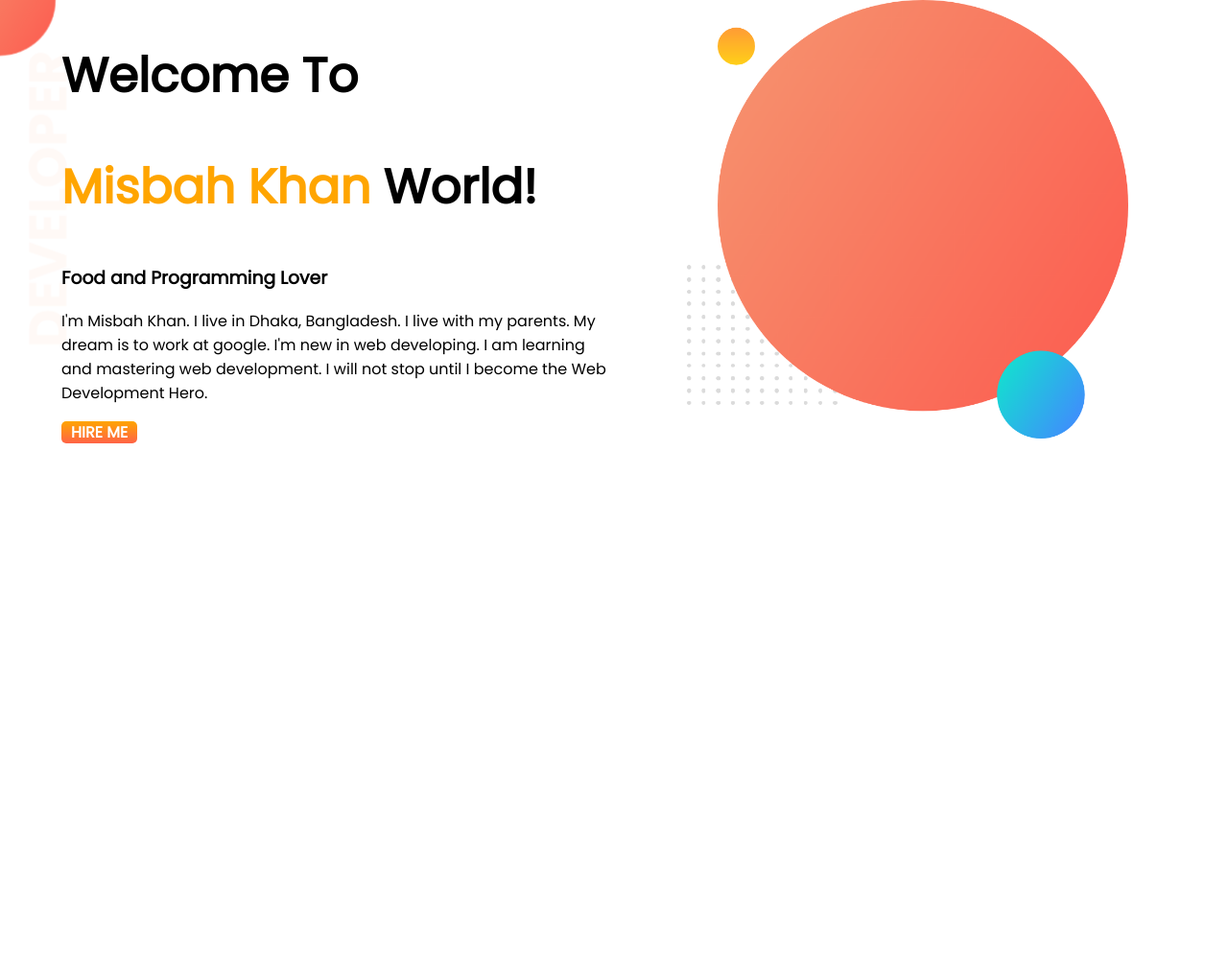
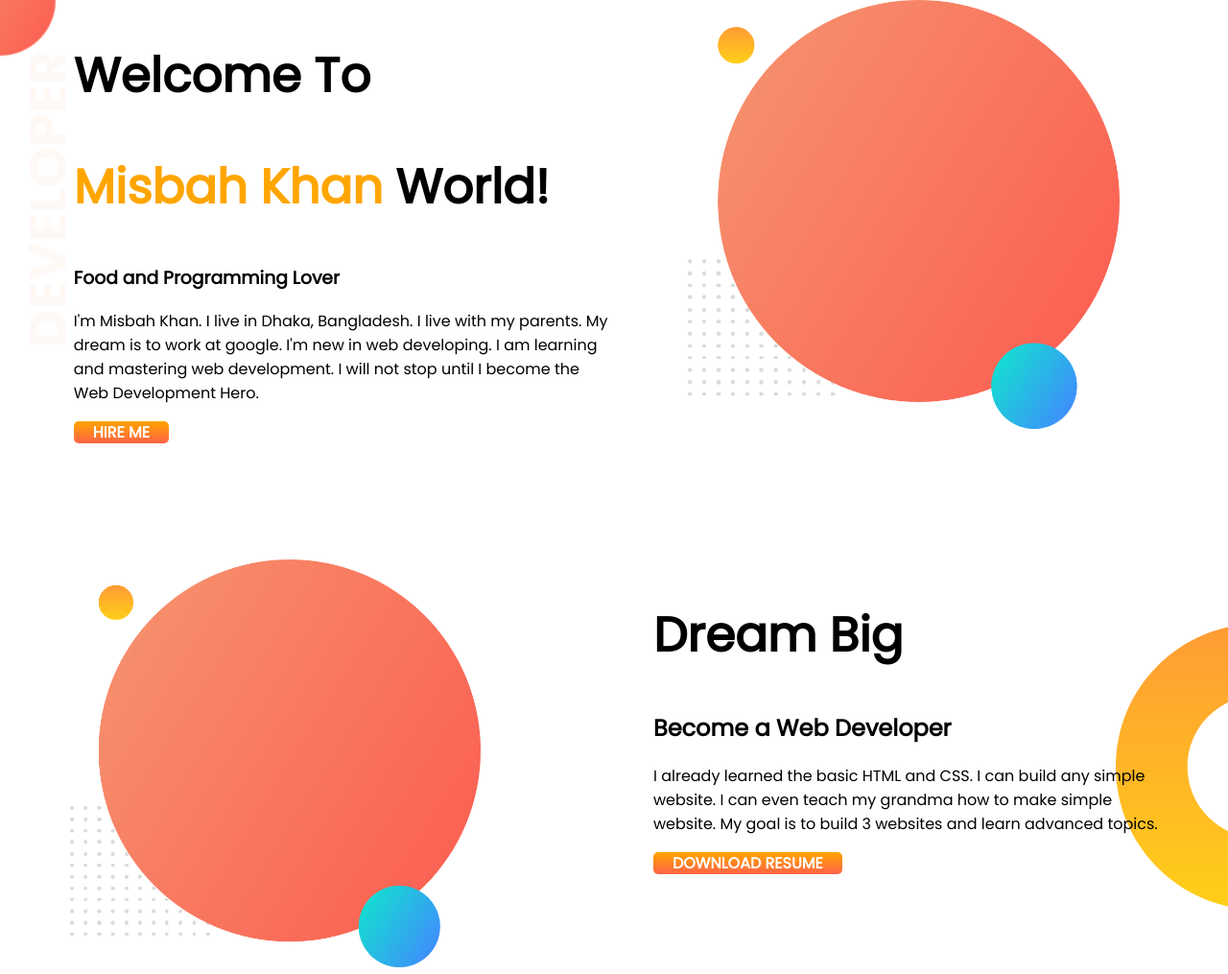
Before and after one commit to MisbahKhan0009/my-first-portfolio, a plain HTML site: page index.html in a window 1280 px wide. Shown: the whole page at 96% size. Before the commit the page ends 800 px from the top, so only its background shows below. Drawn offline with Linux system fonts and the light colour scheme.

Commit message:
2 box done

```diff
--- a/index.html
+++ b/index.html
@@ -13,17 +13,32 @@
 </head>
 
 <body>
-    <section class="top-bg"><div class="width">
+    <section class="top-bg">
+        <div class="width-bg">
             <h1>Welcome To</h1>
             <h1><span class="name">Misbah Khan</span> World!</h1>
             <h3>Food and Programming Lover</h3>
-        <p>I'm Misbah Khan. I live in Dhaka, Bangladesh. I live with my parents. My dream is to work at google. I'm new
+            <p>I'm Misbah Khan. I live in Dhaka, Bangladesh. I live with my parents. My dream is to work at google. I'm
+                new
                 in web developing. I am learning and mastering web development. I will not stop until I become the Web
                 Development Hero.
             </p>
             <a class="link-button" href="https://www.linkedin.com/in/misbah-khan-774a25211/" target="_blank">HIRE ME</a>
         </div>
-    <div class="width"><img src="images/my-bg.png" alt=""></div></section>
+        <div class="width-bg"><img src="images/my-bg.png" alt="dream big"></div>
+    </section>
+    <section class="dream">
+        <div class="width-bg">
+            <img src="images/my-bg.png" alt="dream big">
+        </div>
+        <div class="width-bg">
+            <h1>Dream Big</h1>
+            <h2>Become a Web Developer</h2>
+            <p>I already learned the basic HTML and CSS. I can build any simple website. I can even teach my grandma how
+                to make simple website. My goal is to build 3 websites and learn advanced topics.</p>
+            <a class="resume" href="https://www.linkedin.com/in/misbah-khan-774a25211/">DOWNLOAD RESUME</a>
+        </div>
+    </section>
 </body>
 
 </html>
--- a/style.css
+++ b/style.css
@@ -11,24 +11,42 @@
 section{
     display: flex ;
 }
-.width{
+.width-bg{
     width: 50%;
-    padding-left: 5%;
+    padding-left: 6%;
 }
-.width img{
+.width-bg img{
     width: 80%;
-    padding-left: 2%;
 }
 .link-button{
     text-decoration: none;
     background-image: linear-gradient(orange, tomato);
     color: white;
     font-weight: 700;
-    padding-left: 10px;
-    padding-right: 10px;
+    padding-left: 20px;
+    padding-right: 20px;
     border-radius: 5px;
 }
 .top-bg{
     background-image: url(images/top-banner.png);
     background-repeat: no-repeat;
+    padding-bottom: 120px;
 }
+.resume{
+    text-decoration: none;
+    background-image: linear-gradient(orange, tomato);
+    color: white;
+    font-weight: 700;
+    padding-left: 20px;
+    padding-right: 20px;
+    border-radius: 5px;
+}
+
+.dream{
+    width: 95%;
+    padding-right: 5%;
+    display: flex;
+    background-image: url(images/dream-bg.png);
+    background-repeat: no-repeat;
+    background-position: right;
+}
```
Lines whose indentation alone changed are shown as unchanged.
